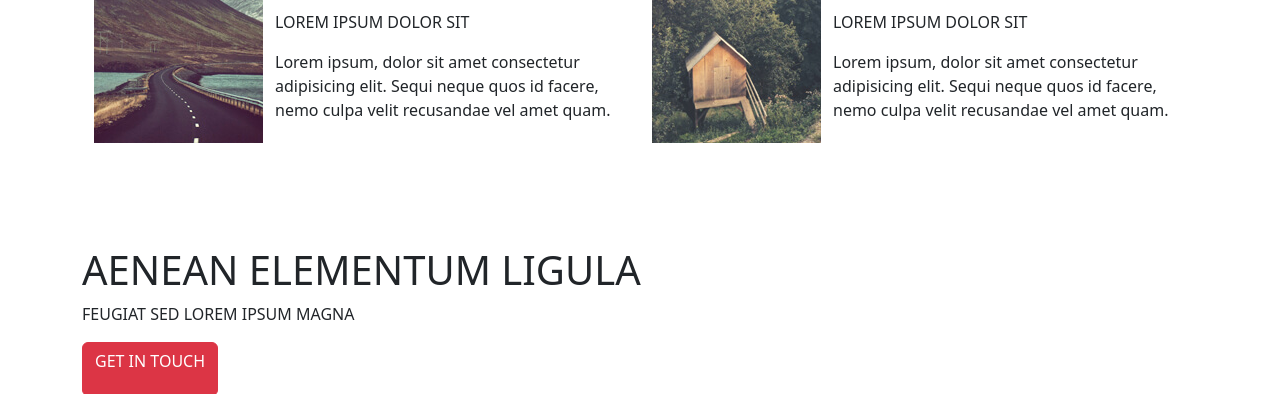
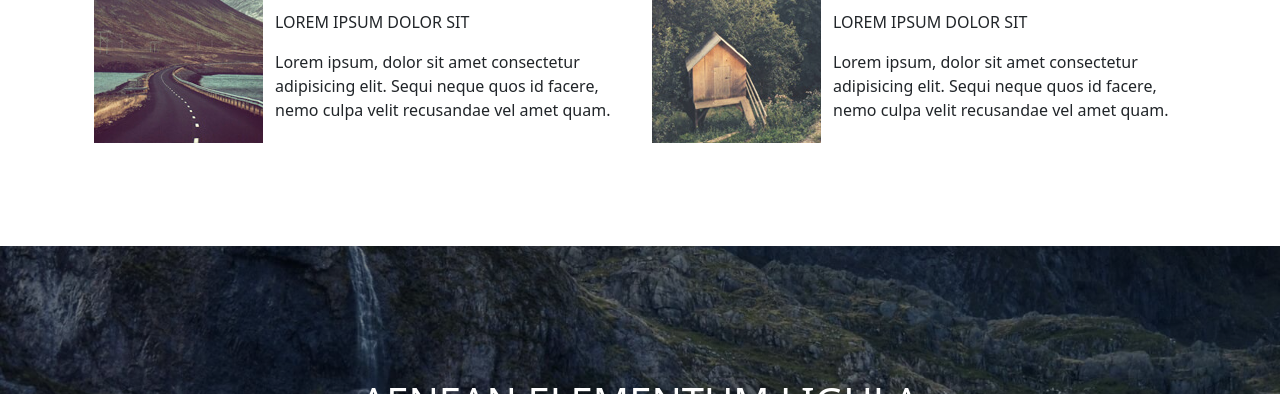
Before and after one commit to ME0WGE/Spatial, a website: page index.html in a window 1280 px wide. Shown: the part 2220-2614 px from the top of the page. Drawn offline with nearby package versions, Linux system fonts and the light colour scheme.

Commit message:
position section 4 80% done

```diff
--- a/index.html
+++ b/index.html
@@ -198,12 +198,14 @@
       </div>
     </section>
     <!-- SECTION 4 -->
-    <section>
-      <div class="container">
+    <section class="section4">
+      <div
+        class="container d-flex flex-column justify-content-center align-items-center text-white"
+      >
         <h1>AENEAN ELEMENTUM LIGULA</h1>
-        <p>FEUGIAT SED LOREM IPSUM MAGNA</p>
+        <p class="text-white-50">FEUGIAT SED LOREM IPSUM MAGNA</p>
         <!-- BUTTON -->
-        <div class="btn btn-danger">
+        <div class="btn btn-danger get-in-touch">
           <p>GET IN TOUCH</p>
         </div>
       </div>
--- a/src/sass/partials/_base.scss
+++ b/src/sass/partials/_base.scss
@@ -84,3 +84,24 @@ nav {
   justify-content: center;
   align-items: center;
 }
+// SECTION 4
+.section4 {
+  height: 50vh;
+  display: flex;
+  flex-direction: column;
+  justify-content: center;
+  align-items: center;
+  background-image: linear-gradient(rgba(0, 0, 0, 0.5), rgba(0, 0, 0, 0.35)),
+    url("../assets/img/banner.jpg");
+  background-repeat: no-repeat;
+  background-position: 50%;
+  background-size: 100%;
+
+  .get-in-touch > p {
+    margin: 0;
+    padding: 0.25vw;
+    font-weight: 900;
+    font-size: 1vw;
+    width: 10vw;
+  }
+}
```
Also changed, not shown: public/styles/style.css, 1 other file.
